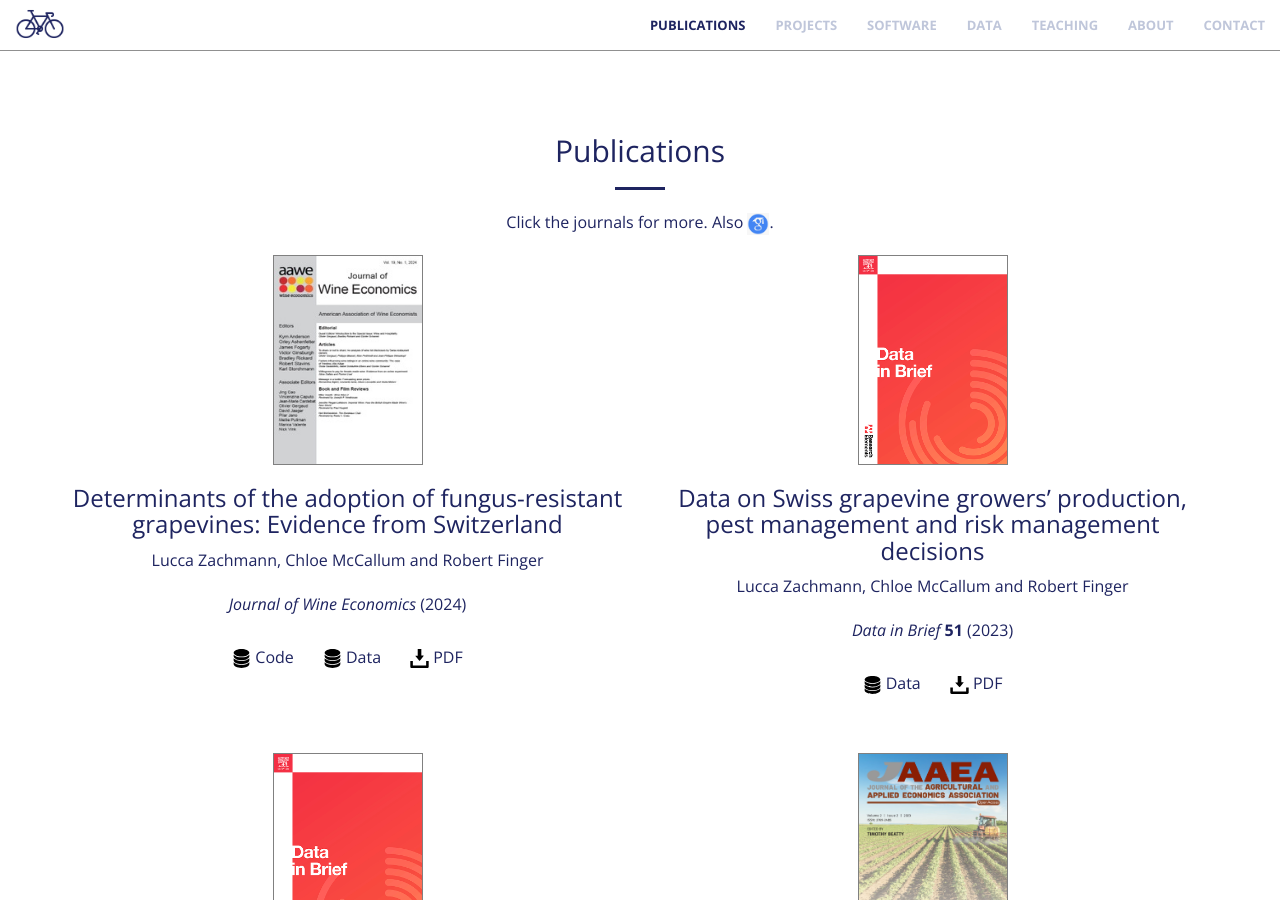
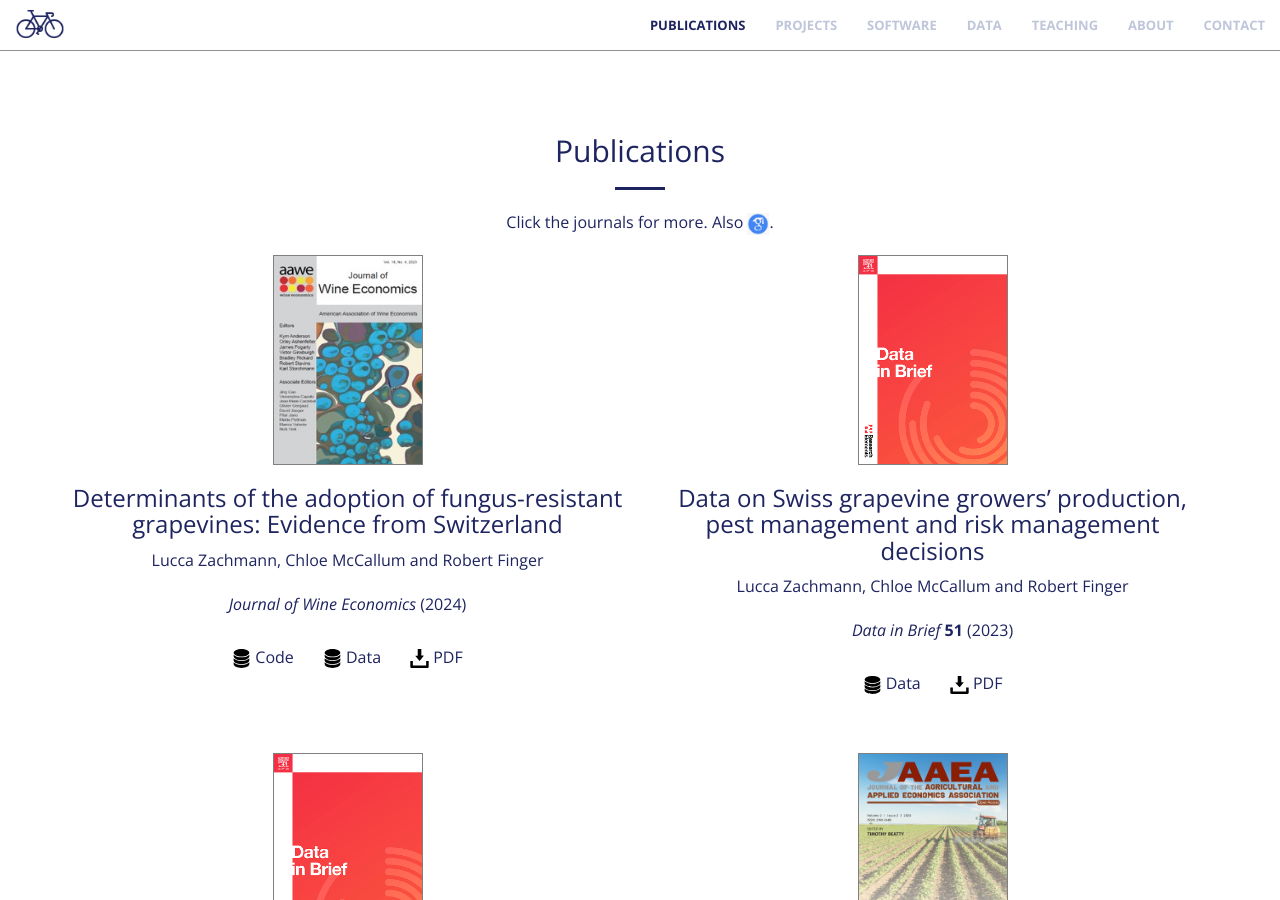
Before and after one commit to luccalino/luccalino.github.io, a Jekyll site: the page built from index.html, in a window 1280 px wide and 900 px high, scrolled down 866 px. Built offline with Jekyll 4.4.1, drawn with Linux system fonts in a browser that asks for light colours; nearby versions of some CDN libraries.

Commit message:
Update publications.html

```diff
--- a/_includes/publications.html
+++ b/_includes/publications.html
@@ -11,7 +11,7 @@
     <div class="container">
         <div class="row">
             <div class="col-md-6 mb-4 text-center d-flex align-items-stretch">
-                      <a class="fa fa-4x wow bounceIn text-primary" href="https://www.cambridge.org/core/journals/journal-of-wine-economics/article/determinants-of-the-adoption-of-fungusresistant-grapevines-evidence-from-switzerland/BD682A7EAF7BA6EBD7FF74F2C6408174" target="_blank"><img title="JWE" alt="JWE" src="img/journal-of-wine-economics.jpeg" style="cursor:pointer;border:1px solid grey;" width="150" height="210"></a>
+                      <a class="fa fa-4x wow bounceIn text-primary" href="https://www.cambridge.org/core/journals/journal-of-wine-economics/article/determinants-of-the-adoption-of-fungusresistant-grapevines-evidence-from-switzerland/BD682A7EAF7BA6EBD7FF74F2C6408174" target="_blank"><img title="JWE" alt="JWE" src="img/journal-of-wine-economics.jpg" style="cursor:pointer;border:1px solid grey;" width="150" height="210"></a>
                       <h3 style="color:#1E2460;">Determinants of the adoption of fungus-resistant grapevines: Evidence from Switzerland</h3>
                       <p class="text-muted" style="color:#1E2460;">Lucca Zachmann, Chloe McCallum and Robert Finger</p>
                       <p class="text-muted" style="color:#1E2460;"><i>Journal of Wine Economics</i> (2024)</p>
```
